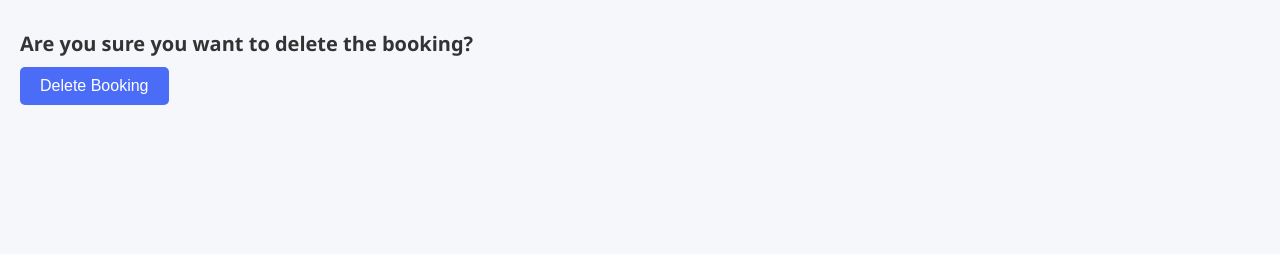
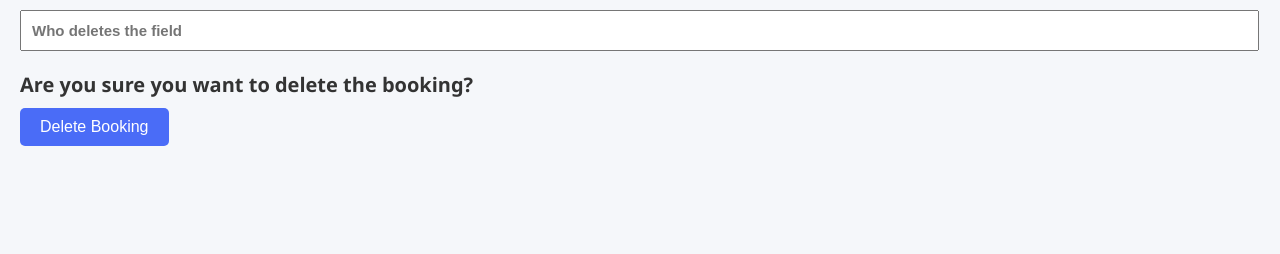
Before and after one commit to sabuka-dumbo/Reseption-tables, a Django app: template administration/tables/templates/delete.html in a window 1280 px wide. Shown: the part 117-371 px from the top of the page. Run offline with Django 3.2, Linux system fonts and the light colour scheme; the template is opened without the code that fills it, so the values that code supplies are empty.

Commit message:
Aug 11, 2025, 9:47 AM

```diff
--- a/administration/tables/static/styles.css
+++ b/administration/tables/static/styles.css
@@ -180,3 +180,13 @@ h1 {
     font-weight: bold;
     margin-bottom: 10px;
 }
+
+input {
+    position: relative;
+    top: 0;
+    left: 0px;
+    width: calc(100% - 25px);
+    padding: 10px;
+    font-size: 15px;
+    font-weight: bold;
+}
--- a/administration/tables/templates/delete.html
+++ b/administration/tables/templates/delete.html
@@ -24,6 +24,8 @@
             <div class="bookings-container" id="bookings-container" name="delete_the_booking">
                 <select name="bookings" id="bookings-select">
                 </select>
+
+                <input type="text" name="who_deleted" required placeholder="Who deletes the field" min="4">
             </div>
 
             <h1>Are you sure you want to delete the booking?</h1>
```
Also changed, not shown: administration/tables/views.py (+18 -3 lines), administration/db.sqlite3.
